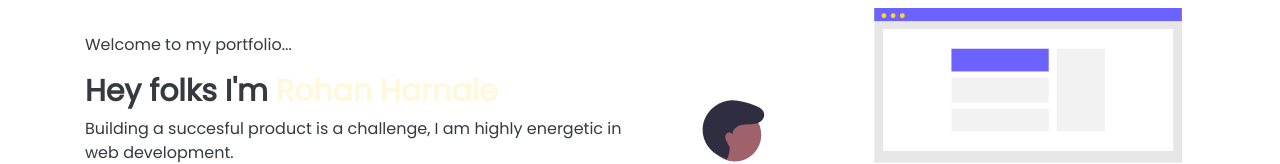
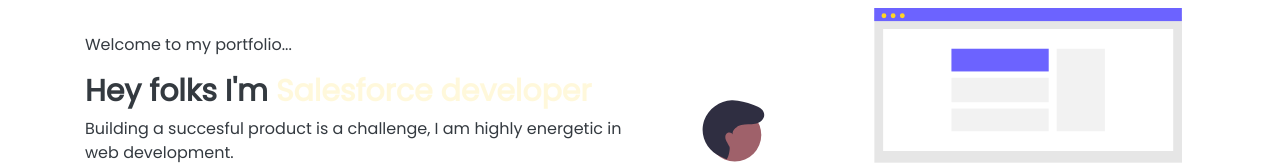
Before and after one commit to harnalerohan/portfolio, a React (Create React App) app: page / in a window 1280 px wide. Both pictures are taken after a click on the button "Get a free Quote". Shown: the part 128-292 px from the top of the page. Built offline with nearby package versions, Linux system fonts and the light colour scheme; a web font is replaced by a local one.

Commit message:
added trailhead link in footer and added salesforce developer in introd file

```diff
--- a/src/components/Footer.tsx
+++ b/src/components/Footer.tsx
@@ -6,6 +6,7 @@
     <div className = {`footer ${bgStatus ? "whiteText" : "blackText"}`}>
       <div className={`bg-custom mt-5 pb-4`}>
         <div className = {`link text-center ${bgStatus ? "whiteText" : "blackText"}`}>
+          <a href="https://trailblazer.me/id/rohanharnale" target="_blank" rel="noreferrer"><i className="fab fabs fa-salesforce"></i></a>
           <a href="https://www.facebook.com/Harnalerohan/" target="_blank" rel="noreferrer"><i className="fab fabs fa-facebook-f"></i></a>
           <a href="https://twitter.com/rohan_harnale" target="_blank" rel="noreferrer"><i className="fab fabs fa-twitter"></i></a>
           <a href="https://www.instagram.com/heisrohan/" target="_blank" rel="noreferrer"><i className="fab fabs fa-instagram"></i></a>
--- a/src/components/Introd.tsx
+++ b/src/components/Introd.tsx
@@ -4,13 +4,19 @@
 import logo from "../images/devGuy.svg";
 
 const Introd = ({ bgStatus }: any) => {
-  let [name, setName] = useState(true);
+  let [name, setName] = useState(1);
   let [classs, setclasss] = useState(true);
 
   useEffect(() => {
     setTimeout(() => {
       setclasss(!classs);
-      setName(!name);
+        if(name === 1){
+          setName(2);
+        }else if(name === 2){
+          setName(3);
+        }else if(name === 3){
+          setName(1);
+        }
     }, 2000);
     // eslint-disable-next-line
   }, [classs]);
@@ -28,7 +34,7 @@
           <h3>
               Hey folks I'm {" "}
             <span className={classs ? "name fadeIn" : "name fadeOut"}>
-              {name ? "Rohan Harnale" : "Web Developer"}
+              {name === 1 ? "Rohan Harnale" : name === 2 ? "Web Developer" : "Salesforce developer"}
             </span>
           </h3>
           <p className="description">Building a succesful product is a challenge, I am highly energetic
```
Also changed, not shown: src/css/navBar.css (+4 -4 lines), 1 other file (tests, documents, lock files or other folders).
